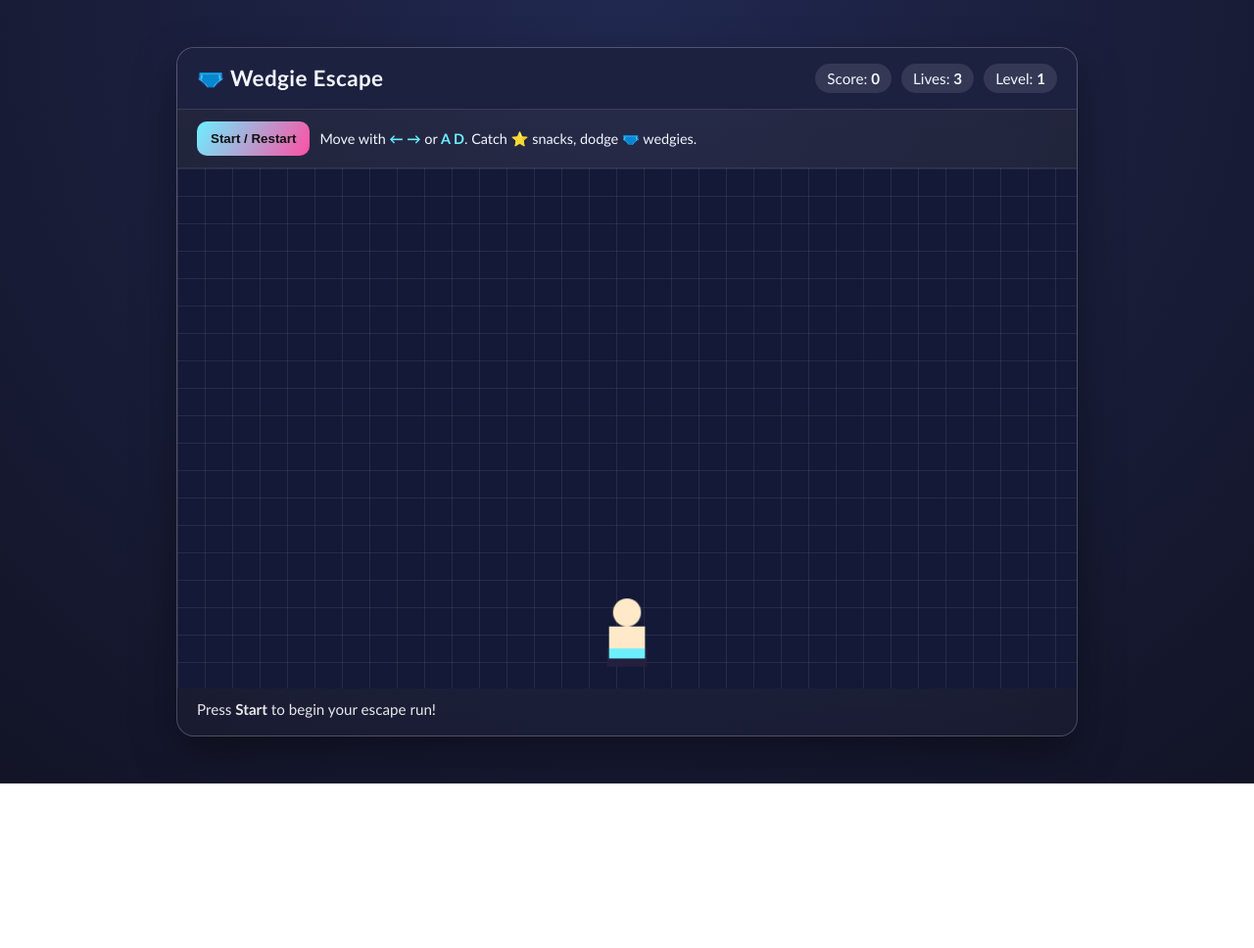
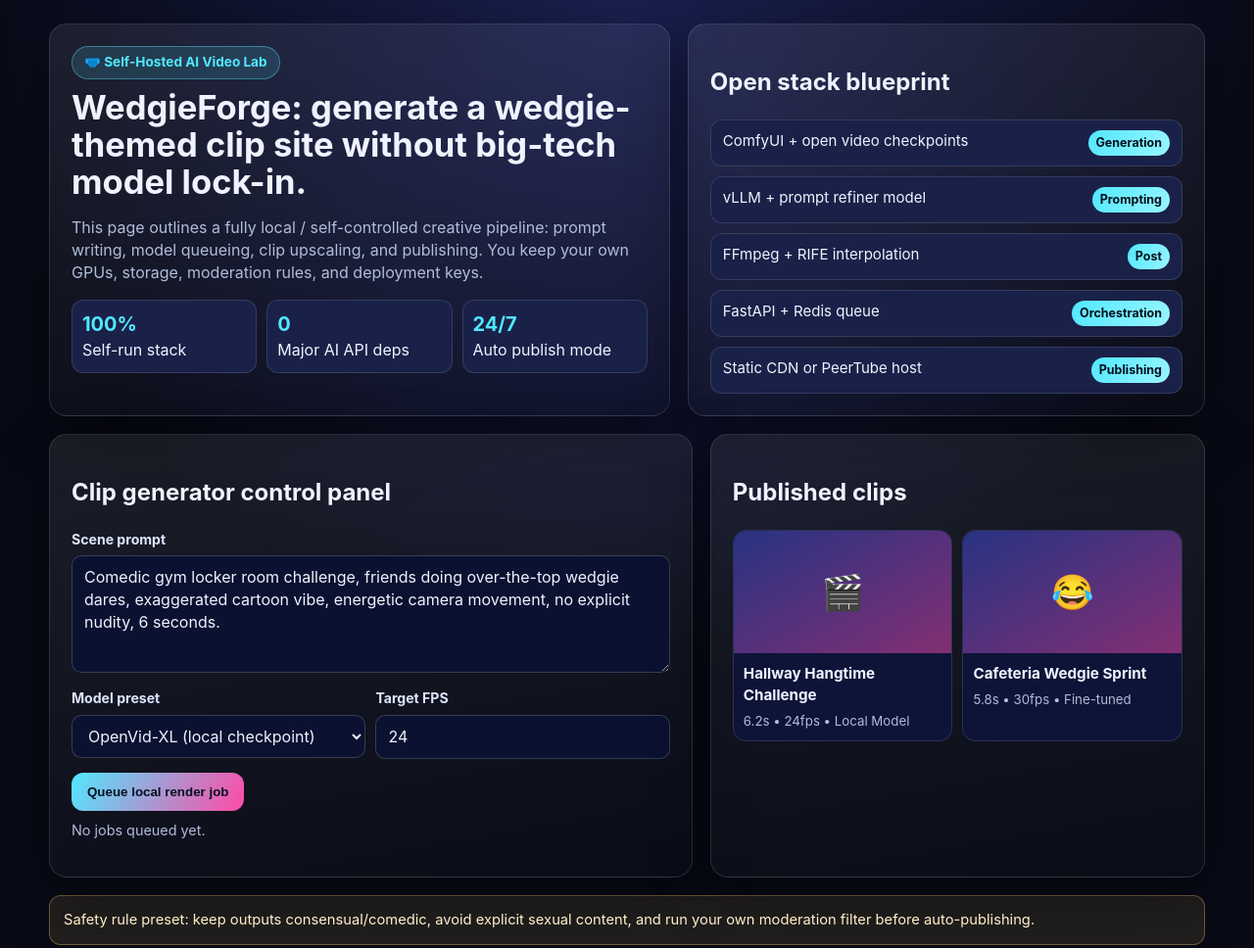
Before and after one commit to hartensteindominic/Wedgie, a plain HTML site: page index.html in a window 1280 px wide. Shown: the whole page at 98% size. Before the commit the page ends 800 px from the top, so only its background shows below. Drawn offline with Linux system fonts and the light colour scheme.

Commit message:
Replace game with self-hosted AI wedgie video site concept

```diff
--- a/index.html
+++ b/index.html
@@ -3,385 +3,334 @@
 <head>
   <meta charset="UTF-8" />
   <meta name="viewport" content="width=device-width, initial-scale=1.0" />
-  <title>Wedgie Escape</title>
+  <title>WedgieForge AI Studio</title>
   <style>
     :root {
-      --bg: #121426;
-      --panel: #1d2140;
-      --accent: #ff4fa3;
-      --accent-2: #6cf0ff;
-      --text: #f4f6ff;
-      --danger: #ff6b6b;
-      --good: #68f29a;
+      --bg: #080a16;
+      --panel: #121734;
+      --panel-soft: #1a2148;
+      --line: rgba(255, 255, 255, 0.12);
+      --accent: #ff4aa5;
+      --accent-2: #51e8ff;
+      --text: #eff3ff;
+      --muted: #b0bdd9;
+      --ok: #6ef8a5;
+      --warn: #ffd36f;
     }
 
-    * {
-      box-sizing: border-box;
-    }
+    * { box-sizing: border-box; }
 
     body {
       margin: 0;
-      min-height: 100vh;
-      display: grid;
-      place-items: center;
-      font-family: "Trebuchet MS", "Segoe UI", sans-serif;
-      background: radial-gradient(circle at top, #212850, var(--bg));
+      font-family: Inter, "Segoe UI", system-ui, sans-serif;
+      background: radial-gradient(circle at top, #1a2050 0%, var(--bg) 55%);
       color: var(--text);
-      padding: 24px;
+      line-height: 1.45;
     }
 
-    .game-shell {
-      width: min(920px, 100%);
-      background: linear-gradient(180deg, rgba(255, 255, 255, 0.07), rgba(255, 255, 255, 0.02));
-      border: 1px solid rgba(255, 255, 255, 0.2);
-      border-radius: 18px;
-      overflow: hidden;
-      box-shadow: 0 18px 45px rgba(0, 0, 0, 0.35);
+    .site {
+      width: min(1180px, 94vw);
+      margin: 0 auto;
+      padding: 24px 0 56px;
     }
 
-    .topbar {
-      display: flex;
-      flex-wrap: wrap;
-      gap: 12px;
-      align-items: center;
-      justify-content: space-between;
-      background: var(--panel);
-      padding: 16px 20px;
-      border-bottom: 1px solid rgba(255, 255, 255, 0.12);
+    .hero {
+      display: grid;
+      grid-template-columns: 1.2fr 1fr;
+      gap: 18px;
+      margin-bottom: 18px;
     }
 
-    .title {
-      font-size: 1.4rem;
-      font-weight: 800;
-      letter-spacing: 0.4px;
+    .panel {
+      background: linear-gradient(170deg, rgba(255, 255, 255, 0.08), rgba(255, 255, 255, 0.01));
+      border: 1px solid var(--line);
+      border-radius: 18px;
+      padding: 22px;
+      box-shadow: 0 20px 60px rgba(0, 0, 0, 0.4);
     }
 
+    h1 {
+      margin: 0 0 10px;
+      font-size: clamp(1.8rem, 2.7vw, 2.7rem);
+      line-height: 1.1;
+    }
+
+    .kicker {
+      display: inline-flex;
+      gap: 8px;
+      align-items: center;
+      background: rgba(81, 232, 255, 0.14);
+      border: 1px solid rgba(81, 232, 255, 0.4);
+      color: var(--accent-2);
+      border-radius: 999px;
+      padding: 6px 12px;
+      font-weight: 700;
+      font-size: 0.85rem;
+      margin-bottom: 10px;
+    }
+
+    .muted { color: var(--muted); }
+
     .stats {
-      display: flex;
-      flex-wrap: wrap;
+      display: grid;
+      grid-template-columns: repeat(3, minmax(0, 1fr));
+      gap: 10px;
+      margin-top: 16px;
+    }
+
+    .stat {
+      background: var(--panel-soft);
+      border: 1px solid var(--line);
+      border-radius: 12px;
+      padding: 10px;
+    }
+
+    .stat strong {
+      display: block;
+      font-size: 1.25rem;
+      color: var(--accent-2);
+    }
+
+    .stack-list {
+      margin: 0;
+      padding: 0;
+      list-style: none;
+      display: grid;
       gap: 10px;
     }
 
-    .stat {
-      padding: 6px 12px;
-      border-radius: 999px;
-      background: rgba(255, 255, 255, 0.1);
-      font-size: 0.95rem;
+    .stack-list li {
+      display: flex;
+      justify-content: space-between;
+      gap: 10px;
+      background: var(--panel-soft);
+      border: 1px solid var(--line);
+      border-radius: 12px;
+      padding: 10px 12px;
+      font-size: 0.94rem;
     }
 
-    .controls {
-      display: flex;
-      flex-wrap: wrap;
+    .badge {
+      font-size: 0.78rem;
+      color: #04101f;
+      background: linear-gradient(120deg, var(--accent-2), #99f5ff);
+      border-radius: 999px;
+      padding: 4px 8px;
+      font-weight: 700;
+      height: fit-content;
+    }
+
+    .grid {
+      display: grid;
+      grid-template-columns: 1.3fr 1fr;
+      gap: 18px;
+      margin-top: 18px;
+    }
+
+    label {
+      display: block;
+      font-size: 0.88rem;
+      font-weight: 700;
+      margin-bottom: 6px;
+      color: #dce5ff;
+    }
+
+    textarea, select, input {
+      width: 100%;
+      border: 1px solid rgba(255, 255, 255, 0.18);
+      border-radius: 10px;
+      background: #0b1130;
+      color: var(--text);
+      padding: 10px 12px;
+      font: inherit;
+    }
+
+    textarea { min-height: 120px; resize: vertical; }
+
+    .row {
+      display: grid;
+      grid-template-columns: 1fr 1fr;
       gap: 10px;
-      align-items: center;
-      padding: 12px 20px;
-      background: rgba(0, 0, 0, 0.18);
-      border-bottom: 1px solid rgba(255, 255, 255, 0.08);
-      font-size: 0.9rem;
+      margin-top: 10px;
     }
 
     button {
+      margin-top: 14px;
       border: none;
-      border-radius: 10px;
-      padding: 10px 14px;
-      font-weight: 700;
-      color: #111;
+      border-radius: 12px;
+      padding: 12px 16px;
+      font-weight: 800;
+      color: #051120;
       background: linear-gradient(120deg, var(--accent-2), var(--accent));
       cursor: pointer;
-      transition: transform 0.15s ease;
     }
 
-    button:hover {
-      transform: translateY(-1px);
+    .note {
+      margin-top: 10px;
+      font-size: 0.9rem;
+      color: var(--muted);
     }
 
-    canvas {
-      display: block;
-      width: 100%;
-      height: auto;
-      background:
-        linear-gradient(rgba(255, 255, 255, 0.08) 1px, transparent 1px),
-        linear-gradient(90deg, rgba(255, 255, 255, 0.08) 1px, transparent 1px),
-        #131936;
-      background-size: 28px 28px, 28px 28px, auto;
+    .gallery {
+      display: grid;
+      grid-template-columns: repeat(2, minmax(0, 1fr));
+      gap: 10px;
+      margin-top: 10px;
     }
 
-    .footer {
-      padding: 12px 20px 18px;
-      font-size: 0.95rem;
-      color: rgba(255, 255, 255, 0.9);
+    .card {
+      background: #0d1438;
+      border: 1px solid var(--line);
+      border-radius: 14px;
+      overflow: hidden;
     }
 
-    .hint {
-      color: var(--accent-2);
+    .thumb {
+      aspect-ratio: 16 / 9;
+      display: grid;
+      place-items: center;
+      font-size: 2.2rem;
+      background: linear-gradient(150deg, #273383, #832f73);
+    }
+
+    .card-body {
+      padding: 10px;
+    }
+
+    .card-title {
+      margin: 0;
+      font-size: 0.95rem;
       font-weight: 700;
+    }
+
+    .card-meta {
+      margin-top: 6px;
+      font-size: 0.83rem;
+      color: var(--muted);
+    }
+
+    .policy {
+      margin-top: 18px;
+      padding: 14px;
+      border-radius: 12px;
+      border: 1px solid rgba(255, 211, 111, 0.35);
+      background: rgba(255, 211, 111, 0.1);
+      color: #fff0c9;
+      font-size: 0.92rem;
+    }
+
+    @media (max-width: 920px) {
+      .hero, .grid { grid-template-columns: 1fr; }
+      .stats { grid-template-columns: 1fr; }
+      .gallery { grid-template-columns: 1fr; }
     }
   </style>
 </head>
 <body>
-  <section class="game-shell">
-    <div class="topbar">
-      <div class="title">🩲 Wedgie Escape</div>
-      <div class="stats">
-        <div class="stat">Score: <strong id="score">0</strong></div>
-        <div class="stat">Lives: <strong id="lives">3</strong></div>
-        <div class="stat">Level: <strong id="level">1</strong></div>
-      </div>
+  <main class="site">
+    <section class="hero">
+      <article class="panel">
+        <div class="kicker">🩲 Self-Hosted AI Video Lab</div>
+        <h1>WedgieForge: generate a wedgie-themed clip site without big-tech model lock-in.</h1>
+        <p class="muted">This page outlines a fully local / self-controlled creative pipeline: prompt writing, model queueing, clip upscaling, and publishing. You keep your own GPUs, storage, moderation rules, and deployment keys.</p>
+        <div class="stats">
+          <div class="stat"><strong>100%</strong>Self-run stack</div>
+          <div class="stat"><strong>0</strong>Major AI API deps</div>
+          <div class="stat"><strong>24/7</strong>Auto publish mode</div>
+        </div>
+      </article>
+
+      <aside class="panel">
+        <h2>Open stack blueprint</h2>
+        <ul class="stack-list">
+          <li><span>ComfyUI + open video checkpoints</span><span class="badge">Generation</span></li>
+          <li><span>vLLM + prompt refiner model</span><span class="badge">Prompting</span></li>
+          <li><span>FFmpeg + RIFE interpolation</span><span class="badge">Post</span></li>
+          <li><span>FastAPI + Redis queue</span><span class="badge">Orchestration</span></li>
+          <li><span>Static CDN or PeerTube host</span><span class="badge">Publishing</span></li>
+        </ul>
+      </aside>
+    </section>
+
+    <section class="grid">
+      <article class="panel">
+        <h2>Clip generator control panel</h2>
+        <label for="prompt">Scene prompt</label>
+        <textarea id="prompt">Comedic gym locker room challenge, friends doing over-the-top wedgie dares, exaggerated cartoon vibe, energetic camera movement, no explicit nudity, 6 seconds.</textarea>
+
+        <div class="row">
+          <div>
+            <label for="model">Model preset</label>
+            <select id="model">
+              <option>OpenVid-XL (local checkpoint)</option>
+              <option>Mochi-1 community fine-tune</option>
+              <option>HunyuanVideo local build</option>
+            </select>
+          </div>
+          <div>
+            <label for="fps">Target FPS</label>
+            <input id="fps" type="number" value="24" min="12" max="60" />
+          </div>
+        </div>
+
+        <button id="generateBtn">Queue local render job</button>
+        <p class="note" id="status">No jobs queued yet.</p>
+      </article>
+
+      <article class="panel">
+        <h2>Published clips</h2>
+        <div class="gallery" id="gallery">
+          <div class="card">
+            <div class="thumb">🎬</div>
+            <div class="card-body">
+              <p class="card-title">Hallway Hangtime Challenge</p>
+              <div class="card-meta">6.2s • 24fps • Local Model</div>
+            </div>
+          </div>
+          <div class="card">
+            <div class="thumb">😂</div>
+            <div class="card-body">
+              <p class="card-title">Cafeteria Wedgie Sprint</p>
+              <div class="card-meta">5.8s • 30fps • Fine-tuned</div>
+            </div>
+          </div>
+        </div>
+      </article>
+    </section>
+
+    <div class="policy">
+      Safety rule preset: keep outputs consensual/comedic, avoid explicit sexual content, and run your own moderation filter before auto-publishing.
     </div>
-
-    <div class="controls">
-      <button id="startBtn">Start / Restart</button>
-      <span>Move with <span class="hint">← →</span> or <span class="hint">A D</span>. Catch ⭐ snacks, dodge 🩲 wedgies.</span>
-    </div>
-
-    <canvas id="game" width="900" height="520" aria-label="Wedgie Escape game area"></canvas>
-
-    <div class="footer" id="status">Press <strong>Start</strong> to begin your escape run!</div>
-  </section>
+  </main>
 
   <script>
-    const canvas = document.getElementById('game');
-    const ctx = canvas.getContext('2d');
+    const statusEl = document.getElementById('status');
+    const galleryEl = document.getElementById('gallery');
+    const generateBtn = document.getElementById('generateBtn');
+    const modelEl = document.getElementById('model');
+    const fpsEl = document.getElementById('fps');
 
-    const scoreEl = document.getElementById('score');
-    const livesEl = document.getElementById('lives');
-    const levelEl = document.getElementById('level');
-    const statusEl = document.getElementById('status');
-    const startBtn = document.getElementById('startBtn');
+    let jobNumber = 3;
 
-    const state = {
-      running: false,
-      score: 0,
-      lives: 3,
-      level: 1,
-      time: 0,
-      keys: new Set(),
-      player: { x: canvas.width / 2 - 25, y: canvas.height - 70, w: 50, h: 40, speed: 420 },
-      hazards: [],
-      pickups: [],
-      hazardSpawnTimer: 0,
-      pickupSpawnTimer: 0,
-      levelTimer: 0,
-      lastFrame: 0
-    };
+    generateBtn.addEventListener('click', () => {
+      const model = modelEl.value;
+      const fps = Number(fpsEl.value) || 24;
+      jobNumber += 1;
 
-    function resetGame() {
-      state.running = true;
-      state.score = 0;
-      state.lives = 3;
-      state.level = 1;
-      state.time = 0;
-      state.keys.clear();
-      state.player.x = canvas.width / 2 - state.player.w / 2;
-      state.hazards = [];
-      state.pickups = [];
-      state.hazardSpawnTimer = 0;
-      state.pickupSpawnTimer = 0;
-      state.levelTimer = 0;
-      state.lastFrame = performance.now();
-      updateUI();
-      statusEl.textContent = 'Run! Keep your cool and avoid airborne wedgies!';
-      requestAnimationFrame(gameLoop);
-    }
+      statusEl.textContent = `Job #${jobNumber} queued on local worker node (${model}, ${fps}fps).`;
 
-    function updateUI() {
-      scoreEl.textContent = state.score;
-      livesEl.textContent = state.lives;
-      levelEl.textContent = state.level;
-    }
+      const card = document.createElement('div');
+      card.className = 'card';
+      card.innerHTML = `
+        <div class="thumb">🩲</div>
+        <div class="card-body">
+          <p class="card-title">Generated Clip #${jobNumber}</p>
+          <div class="card-meta">${(5 + Math.random() * 2).toFixed(1)}s • ${fps}fps • ${model}</div>
+        </div>
+      `;
 
-    function randomX(width) {
-      return Math.random() * (canvas.width - width);
-    }
-
-    function spawnHazard() {
-      const size = 34 + Math.random() * 24;
-      state.hazards.push({
-        x: randomX(size),
-        y: -size,
-        w: size,
-        h: size,
-        speed: 130 + state.level * 38 + Math.random() * 90,
-        rotation: Math.random() * Math.PI * 2,
-        spin: (Math.random() - 0.5) * 2.4
-      });
-    }
-
-    function spawnPickup() {
-      const size = 22;
-      state.pickups.push({
-        x: randomX(size),
-        y: -size,
-        w: size,
-        h: size,
-        speed: 140 + Math.random() * 65,
-        bob: Math.random() * Math.PI * 2
-      });
-    }
-
-    function rectOverlap(a, b) {
-      return a.x < b.x + b.w && a.x + a.w > b.x && a.y < b.y + b.h && a.y + a.h > b.y;
-    }
-
-    function drawPlayer() {
-      const p = state.player;
-      ctx.save();
-      ctx.translate(p.x + p.w / 2, p.y + p.h / 2);
-      ctx.fillStyle = '#ffe9c9';
-      ctx.fillRect(-18, -12, 36, 26);
-      ctx.beginPath();
-      ctx.arc(0, -26, 14, 0, Math.PI * 2);
-      ctx.fill();
-      ctx.fillStyle = '#25203f';
-      ctx.fillRect(-20, 10, 40, 18);
-      ctx.fillStyle = '#6cf0ff';
-      ctx.fillRect(-18, 10, 36, 10);
-      ctx.restore();
-    }
-
-    function drawHazard(h) {
-      ctx.save();
-      ctx.translate(h.x + h.w / 2, h.y + h.h / 2);
-      ctx.rotate(h.rotation);
-      ctx.font = `${Math.floor(h.w)}px serif`;
-      ctx.textAlign = 'center';
-      ctx.textBaseline = 'middle';
-      ctx.fillText('🩲', 0, 0);
-      ctx.restore();
-    }
-
-    function drawPickup(p) {
-      ctx.save();
-      ctx.translate(p.x + p.w / 2, p.y + p.h / 2 + Math.sin(p.bob) * 4);
-      ctx.font = `${Math.floor(p.w)}px serif`;
-      ctx.textAlign = 'center';
-      ctx.textBaseline = 'middle';
-      ctx.fillText('⭐', 0, 0);
-      ctx.restore();
-    }
-
-    function drawHud() {
-      if (!state.running && state.lives <= 0) {
-        ctx.fillStyle = 'rgba(0, 0, 0, 0.55)';
-        ctx.fillRect(0, 0, canvas.width, canvas.height);
-        ctx.fillStyle = '#fff';
-        ctx.textAlign = 'center';
-        ctx.font = 'bold 52px Trebuchet MS';
-        ctx.fillText('Game Over!', canvas.width / 2, canvas.height / 2 - 20);
-        ctx.font = '28px Trebuchet MS';
-        ctx.fillText(`Final Score: ${state.score}`, canvas.width / 2, canvas.height / 2 + 28);
-      }
-    }
-
-    function update(dt) {
-      const p = state.player;
-      if (state.keys.has('ArrowLeft') || state.keys.has('a') || state.keys.has('A')) {
-        p.x -= p.speed * dt;
-      }
-      if (state.keys.has('ArrowRight') || state.keys.has('d') || state.keys.has('D')) {
-        p.x += p.speed * dt;
-      }
-      p.x = Math.max(0, Math.min(canvas.width - p.w, p.x));
-
-      state.hazardSpawnTimer += dt;
-      state.pickupSpawnTimer += dt;
-      state.levelTimer += dt;
-
-      const hazardInterval = Math.max(0.18, 0.9 - state.level * 0.06);
-      const pickupInterval = 1.2;
-
-      if (state.hazardSpawnTimer > hazardInterval) {
-        spawnHazard();
-        state.hazardSpawnTimer = 0;
-      }
-
-      if (state.pickupSpawnTimer > pickupInterval) {
-        spawnPickup();
-        state.pickupSpawnTimer = 0;
-      }
-
-      for (const h of state.hazards) {
-        h.y += h.speed * dt;
-        h.rotation += h.spin * dt;
-      }
-
-      for (const item of state.pickups) {
-        item.y += item.speed * dt;
-        item.bob += 5 * dt;
-      }
-
-      state.hazards = state.hazards.filter((h) => {
-        if (rectOverlap(state.player, h)) {
-          state.lives -= 1;
-          updateUI();
-          statusEl.textContent = state.lives > 0
-            ? 'Ouch! That one got you. Keep moving!'
-            : 'Wedgie wipeout! Tap Start to try again.';
-          return false;
-        }
-        return h.y < canvas.height + h.h;
-      });
-
-      state.pickups = state.pickups.filter((item) => {
-        if (rectOverlap(state.player, item)) {
-          state.score += 15;
-          updateUI();
-          return false;
-        }
-        return item.y < canvas.height + item.h;
-      });
-
-      state.score += dt * 4;
-
-      if (state.levelTimer > 12) {
-        state.level += 1;
-        state.levelTimer = 0;
-        statusEl.textContent = `Level ${state.level}! Things are getting chaotic.`;
-        updateUI();
-      }
-
-      if (state.lives <= 0) {
-        state.running = false;
-      }
-    }
-
-    function render() {
-      ctx.clearRect(0, 0, canvas.width, canvas.height);
-
-      for (const h of state.hazards) {
-        drawHazard(h);
-      }
-      for (const item of state.pickups) {
-        drawPickup(item);
-      }
-      drawPlayer();
-      drawHud();
-    }
-
-    function gameLoop(now) {
-      const dt = Math.min((now - state.lastFrame) / 1000, 0.033);
-      state.lastFrame = now;
-
-      if (state.running) {
-        update(dt);
-        render();
-        requestAnimationFrame(gameLoop);
-      } else {
-        render();
-      }
-    }
-
-    window.addEventListener('keydown', (e) => {
-      state.keys.add(e.key);
+      galleryEl.prepend(card);
     });
-
-    window.addEventListener('keyup', (e) => {
-      state.keys.delete(e.key);
-    });
-
-    startBtn.addEventListener('click', resetGame);
-
-    render();
   </script>
 </body>
 </html>
```
